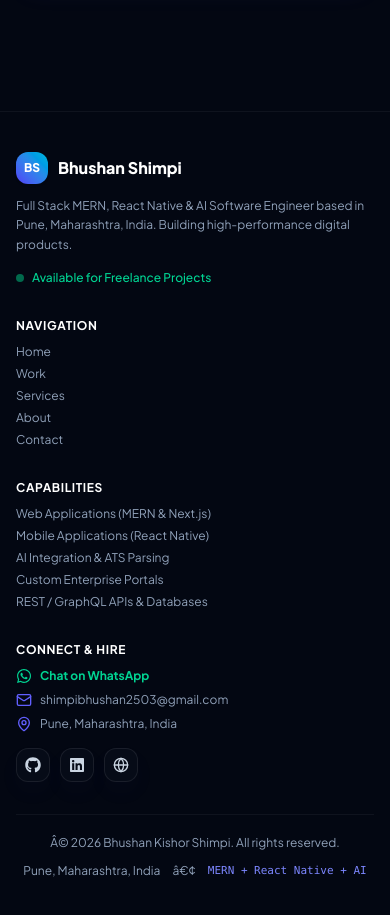
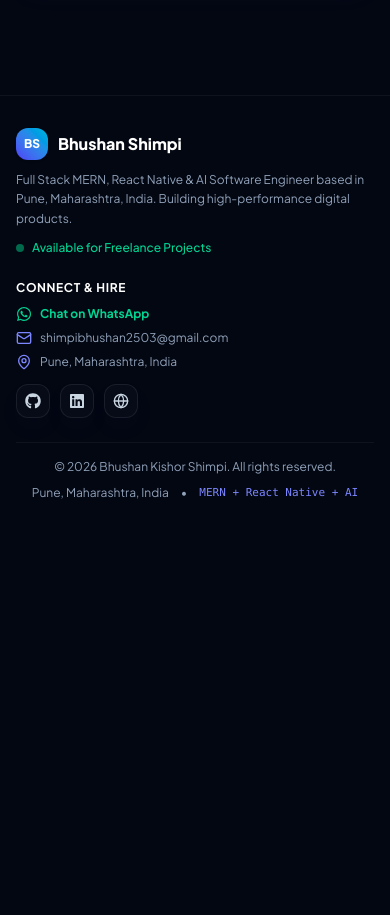
Before and after one commit to bhushan-shimpi-2003/NewPortfolio, a React (Vite) app: page / in a window 390 px wide. Shown: the part 6599-7514 px from the top of the page. After the commit the page ends 7132 px from the top, so only its background shows below. Built offline with nearby package versions, Linux system fonts and the light colour scheme.

Commit message:
feat: hide Navigation and Capabilities link lists from mobile footer for cleaner layout

```diff
--- a/src/components/common/Footer.jsx
+++ b/src/components/common/Footer.jsx
@@ -10,69 +10,69 @@ export default function Footer() {
   const currentYear = new Date().getFullYear();
 
   return (
-    <footer className="relative mt-12 border-t border-slate-200/50 dark:border-white/5 bg-transparent transition-colors">
-      <div className="max-w-7xl mx-auto px-4 sm:px-6 lg:px-8 py-10">
-        <div className="grid grid-cols-1 md:grid-cols-2 lg:grid-cols-4 gap-8">
+    <footer className="relative mt-8 sm:mt-12 border-t border-white/5 bg-transparent transition-colors">
+      <div className="max-w-7xl mx-auto px-4 sm:px-6 lg:px-8 py-8 sm:py-10">
+        <div className="grid grid-cols-1 md:grid-cols-2 lg:grid-cols-4 gap-6 sm:gap-8">
 
           {/* Brand & Bio */}
-          <div className="space-y-3">
+          <div className="space-y-2.5">
             <div className="flex items-center gap-2.5">
               <div className="w-8 h-8 rounded-xl bg-gradient-to-tr from-indigo-600 to-cyan-500 flex items-center justify-center text-white font-display font-black text-xs shadow">
                 BS
               </div>
-              <span className="font-display font-black text-base text-slate-900 dark:text-white">
+              <span className="font-display font-black text-base text-white">
                 Bhushan Shimpi
               </span>
             </div>
-            <p className="text-xs text-slate-600 dark:text-slate-400 leading-relaxed">
+            <p className="text-xs text-slate-400 leading-relaxed">
               Full Stack MERN, React Native & AI Software Engineer based in Pune, Maharashtra, India. Building high-performance digital products.
             </p>
-            <div className="pt-1 flex items-center gap-2 text-xs text-emerald-600 dark:text-emerald-400 font-medium">
+            <div className="pt-0.5 flex items-center gap-2 text-xs text-emerald-400 font-medium">
               <span className="h-2 w-2 rounded-full bg-emerald-500 animate-pulse"></span>
               Available for Freelance Projects
             </div>
           </div>
 
-          {/* Quick Navigation */}
-          <div className="space-y-2.5">
-            <h4 className="font-display font-bold text-xs uppercase tracking-wider text-slate-900 dark:text-white">
+          {/* Quick Navigation — Hidden on mobile layout */}
+          <div className="hidden md:block space-y-2.5">
+            <h4 className="font-display font-bold text-xs uppercase tracking-wider text-white">
               Navigation
             </h4>
             <ul className="space-y-1.5 text-xs">
               <li>
-                <Link to="/" onMouseEnter={playHover} onClick={playClick} className="text-slate-600 dark:text-slate-400 hover:text-indigo-600 dark:hover:text-indigo-400 transition-colors">
+                <Link to="/" onMouseEnter={playHover} onClick={playClick} className="text-slate-400 hover:text-indigo-400 transition-colors">
                   Home
                 </Link>
               </li>
               <li>
-                <Link to="/projects" onMouseEnter={playHover} onClick={playClick} className="text-slate-600 dark:text-slate-400 hover:text-indigo-600 dark:hover:text-indigo-400 transition-colors">
+                <Link to="/projects" onMouseEnter={playHover} onClick={playClick} className="text-slate-400 hover:text-indigo-400 transition-colors">
                   Work
                 </Link>
               </li>
               <li>
-                <Link to="/services" onMouseEnter={playHover} onClick={playClick} className="text-slate-600 dark:text-slate-400 hover:text-indigo-600 dark:hover:text-indigo-400 transition-colors">
+                <Link to="/services" onMouseEnter={playHover} onClick={playClick} className="text-slate-400 hover:text-indigo-400 transition-colors">
                   Services
                 </Link>
               </li>
               <li>
-                <Link to="/about" onMouseEnter={playHover} onClick={playClick} className="text-slate-600 dark:text-slate-400 hover:text-indigo-600 dark:hover:text-indigo-400 transition-colors">
+                <Link to="/about" onMouseEnter={playHover} onClick={playClick} className="text-slate-400 hover:text-indigo-400 transition-colors">
                   About
                 </Link>
               </li>
               <li>
-                <Link to="/contact" onMouseEnter={playHover} onClick={playClick} className="text-slate-600 dark:text-slate-400 hover:text-indigo-600 dark:hover:text-indigo-400 transition-colors">
+                <Link to="/contact" onMouseEnter={playHover} onClick={playClick} className="text-slate-400 hover:text-indigo-400 transition-colors">
                   Contact
                 </Link>
               </li>
             </ul>
           </div>
 
-          {/* Capabilities */}
-          <div className="space-y-2.5">
-            <h4 className="font-display font-bold text-xs uppercase tracking-wider text-slate-900 dark:text-white">
+          {/* Capabilities — Hidden on mobile layout */}
+          <div className="hidden md:block space-y-2.5">
+            <h4 className="font-display font-bold text-xs uppercase tracking-wider text-white">
               Capabilities
             </h4>
-            <ul className="space-y-1.5 text-xs text-slate-600 dark:text-slate-400">
+            <ul className="space-y-1.5 text-xs text-slate-400">
               <li>Web Applications (MERN & Next.js)</li>
               <li>Mobile Applications (React Native)</li>
               <li>AI Integration & ATS Parsing</li>
@@ -83,7 +83,7 @@ export default function Footer() {
 
           {/* Direct Contact & Socials */}
           <div className="space-y-2.5">
-            <h4 className="font-display font-bold text-xs uppercase tracking-wider text-slate-900 dark:text-white">
+            <h4 className="font-display font-bold text-xs uppercase tracking-wider text-white">
               Connect & Hire
             </h4>
             <div className="space-y-2 text-xs">
@@ -91,7 +91,7 @@ export default function Footer() {
                 href="https://wa.me/917020710581?text=Hi%20Bhushan,%20I%20saw%20your%20portfolio."
                 target="_blank"
                 rel="noreferrer"
-                className="flex items-center gap-2 text-emerald-600 dark:text-emerald-400 font-bold hover:underline"
+                className="flex items-center gap-2 text-emerald-400 font-bold hover:underline"
               >
                 <FaWhatsapp className="w-4 h-4" />
                 <span>Chat on WhatsApp</span>
@@ -100,26 +100,26 @@ export default function Footer() {
               <a
                 href={`mailto:${personalInfo.email}`}
                 onMouseEnter={playHover}
-                className="flex items-center gap-2 text-slate-600 dark:text-slate-400 hover:text-indigo-600 dark:hover:text-indigo-400 transition-colors"
+                className="flex items-center gap-2 text-slate-400 hover:text-indigo-400 transition-colors"
               >
-                <Mail className="w-4 h-4 text-indigo-500" />
+                <Mail className="w-4 h-4 text-indigo-400" />
                 <span>{personalInfo.email}</span>
               </a>
 
-              <div className="flex items-center gap-2 text-slate-600 dark:text-slate-400">
-                <MapPin className="w-4 h-4 text-indigo-500" />
+              <div className="flex items-center gap-2 text-slate-400">
+                <MapPin className="w-4 h-4 text-indigo-400" />
                 <span>Pune, Maharashtra, India</span>
               </div>
             </div>
 
-            <div className="flex items-center gap-2.5 pt-1.5">
+            <div className="flex items-center gap-2.5 pt-1">
               <a
                 href={personalInfo.github}
                 target="_blank"
                 rel="noreferrer"
                 onMouseEnter={playHover}
                 onClick={playClick}
-                className="p-2 rounded-xl glass-card hover:border-indigo-500 transition-all text-slate-700 dark:text-slate-300 hover:text-indigo-600"
+                className="p-2 rounded-xl glass-card hover:border-indigo-500 transition-all text-slate-300 hover:text-white"
                 title="GitHub Profile"
               >
                 <FaGithub className="w-4 h-4" />
@@ -130,7 +130,7 @@ export default function Footer() {
                 rel="noreferrer"
                 onMouseEnter={playHover}
                 onClick={playClick}
-                className="p-2 rounded-xl glass-card hover:border-indigo-500 transition-all text-slate-700 dark:text-slate-300 hover:text-indigo-600"
+                className="p-2 rounded-xl glass-card hover:border-indigo-500 transition-all text-slate-300 hover:text-white"
                 title="LinkedIn Profile"
               >
                 <FaLinkedin className="w-4 h-4" />
@@ -141,7 +141,7 @@ export default function Footer() {
                 rel="noreferrer"
                 onMouseEnter={playHover}
                 onClick={playClick}
-                className="p-2 rounded-xl glass-card hover:border-indigo-500 transition-all text-slate-700 dark:text-slate-300 hover:text-indigo-600"
+                className="p-2 rounded-xl glass-card hover:border-indigo-500 transition-all text-slate-300 hover:text-white"
                 title="Live Portfolio"
               >
                 <Globe className="w-4 h-4" />
@@ -152,12 +152,12 @@ export default function Footer() {
         </div>
 
         {/* Bottom Bar */}
-        <div className="mt-8 pt-5 border-t border-slate-200/50 dark:border-white/5 flex flex-col sm:flex-row items-center justify-between gap-3 text-xs text-slate-500 dark:text-slate-400">
-          <p>Â© {currentYear} Bhushan Kishor Shimpi. All rights reserved.</p>
+        <div className="mt-6 sm:mt-8 pt-4 sm:pt-5 border-t border-white/5 flex flex-col sm:flex-row items-center justify-between gap-2.5 text-xs text-slate-400">
+          <p>© {currentYear} Bhushan Kishor Shimpi. All rights reserved.</p>
           <div className="flex items-center gap-3">
             <span>Pune, Maharashtra, India</span>
-            <span>â€¢</span>
-            <span className="font-mono text-[11px] text-indigo-600 dark:text-indigo-400">MERN + React Native + AI</span>
+            <span>•</span>
+            <span className="font-mono text-[11px] text-indigo-400">MERN + React Native + AI</span>
           </div>
         </div>
       </div>
```
